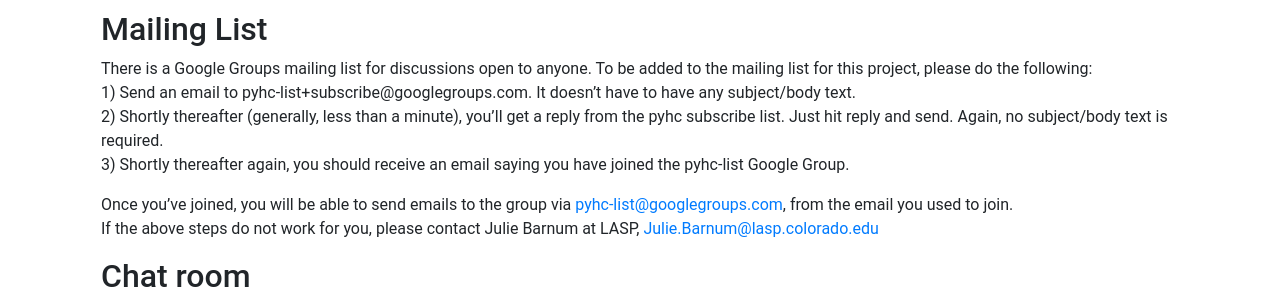
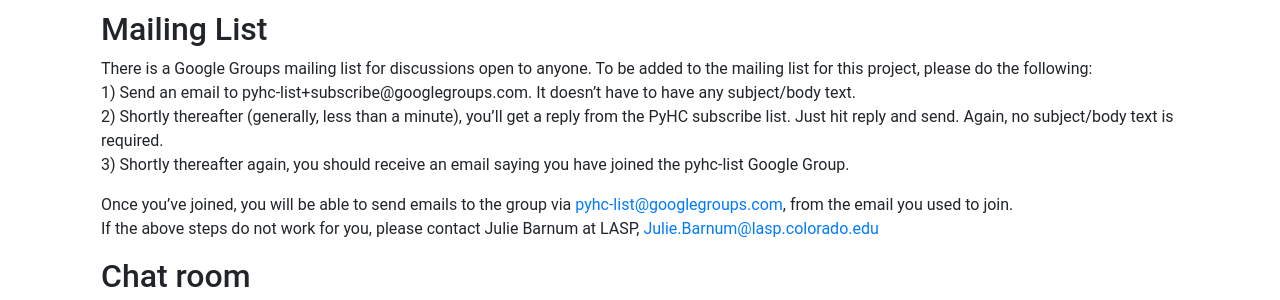
Before and after one commit to heliophysicsPy/heliophysicsPy.github.io, a Jekyll site: the page built from _pages/contact.md, in a window 1280 px wide. Shown: the part 177-477 px from the top of the page. Built offline with Jekyll 4.4.1, drawn with Linux system fonts in a browser that asks for light colours; nearby versions of some CDN libraries.

Commit message:
small change based on review

```diff
--- a/_pages/contact.md
+++ b/_pages/contact.md
@@ -7,7 +7,7 @@
 ## Mailing List
 There is a Google Groups mailing list for discussions open to anyone. To be added to the mailing list for this project, please do the following:<br />
 1) Send an email to pyhc-list+subscribe@googlegroups.com. It doesn't have to have any subject/body text.
-2) Shortly thereafter (generally, less than a minute), you'll get a reply from the pyhc subscribe list. Just hit reply and send. Again, no subject/body text is required.
+2) Shortly thereafter (generally, less than a minute), you'll get a reply from the PyHC subscribe list. Just hit reply and send. Again, no subject/body text is required.
 3) Shortly thereafter again, you should receive an email saying you have joined the pyhc-list Google Group.
 
 Once you've joined, you will be able to send emails to the group via [pyhc-list@googlegroups.com](mailto: pyhc-list@googlegroups.com), from the email you used to join.<br />
```
